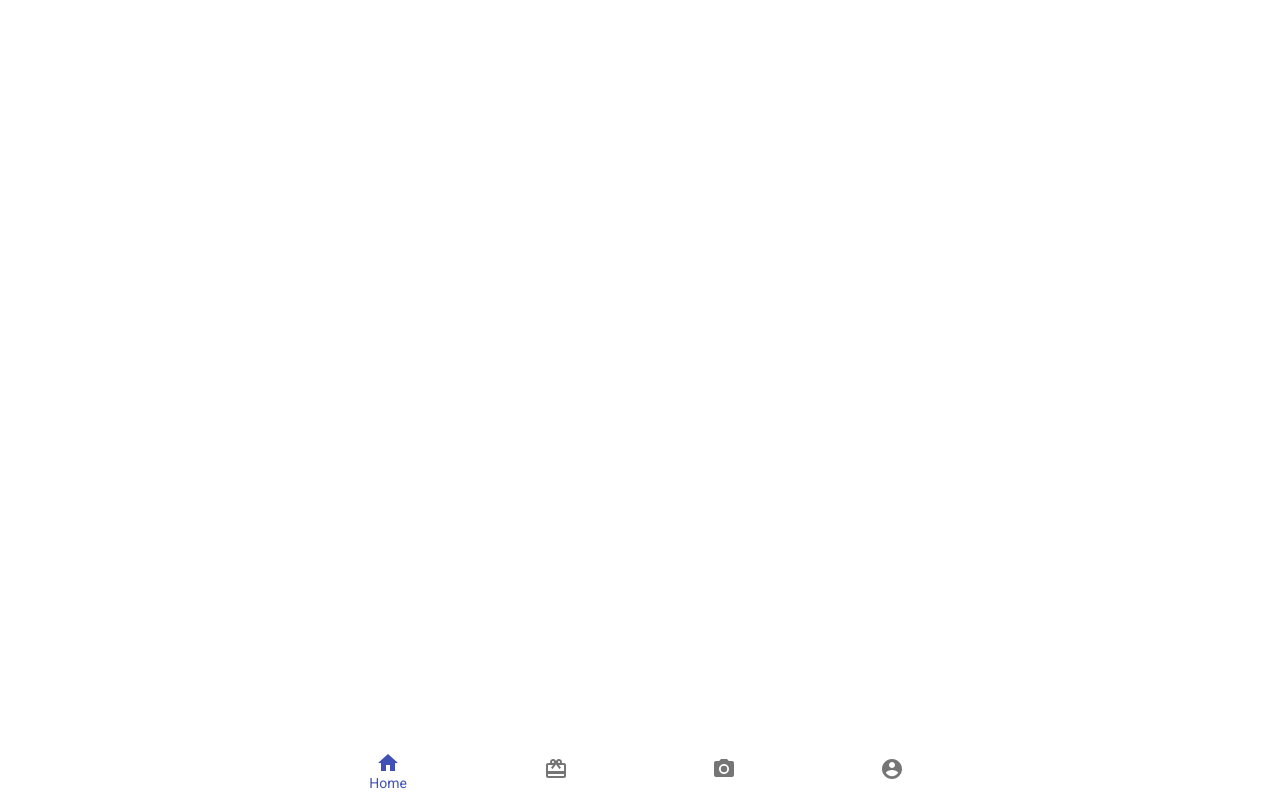
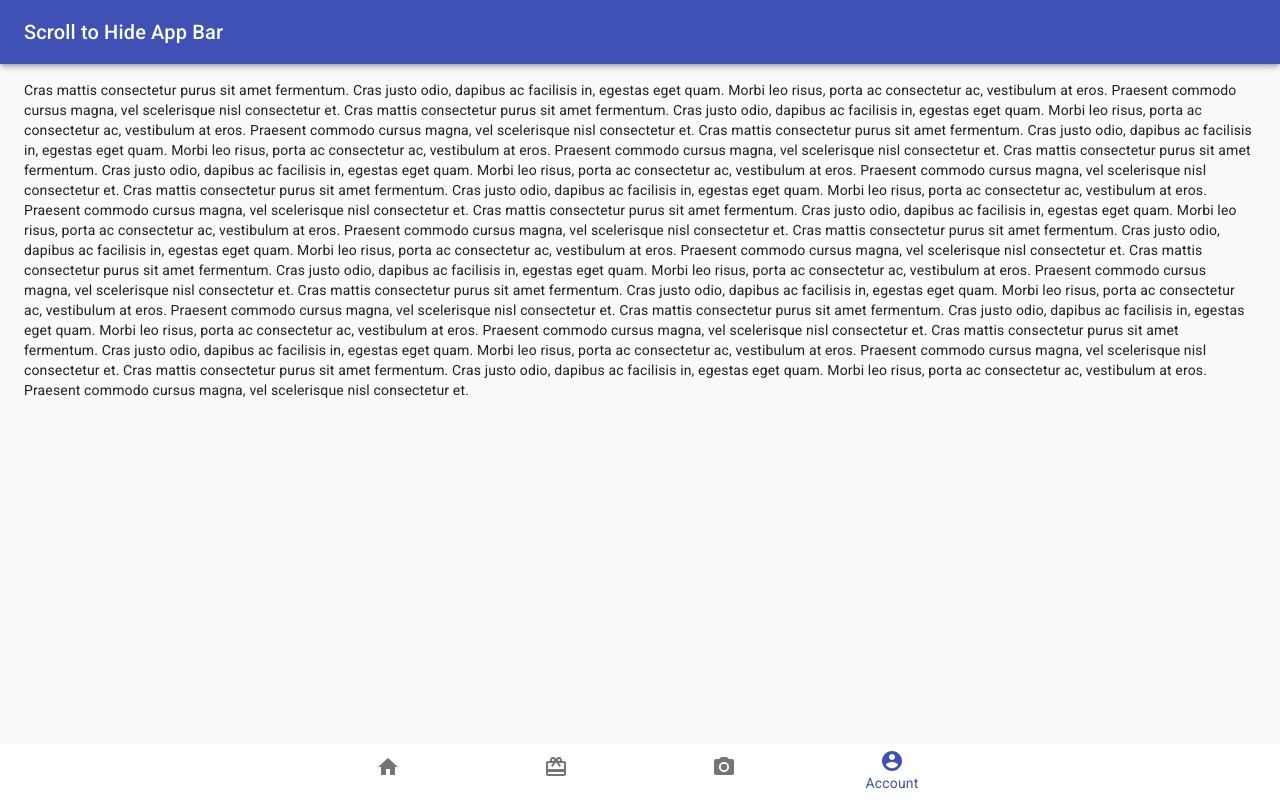
Before and after one commit to denisstasyev/E-Gifts, a React (Create React App) app in the folder frontend/: page /account in a window 1280 px wide. Built offline with nearby package versions, Linux system fonts and the light colour scheme.

Commit message:
Do Bottom Navigation and prepare for Redux

```diff
--- a/frontend/package.json
+++ b/frontend/package.json
@@ -8,8 +8,10 @@
     "@material-ui/icons": "^4.4.3",
     "react": "^16.9.0",
     "react-dom": "^16.9.0",
+    "react-redux": "^7.1.1",
     "react-router-dom": "^5.1.1",
-    "react-scripts": "^3.1.2"
+    "react-scripts": "^3.1.2",
+    "redux": "^4.0.4"
   },
   "scripts": {
     "start": "react-scripts start",
--- a/frontend/src/App.js
+++ b/frontend/src/App.js
@@ -1,17 +1,26 @@
 import React from "react";
-// import { BrowserRouter, Route, Switch } from "react-router-dom";
+import { BrowserRouter, Switch, Route, Redirect } from "react-router-dom";
+
+import Home from "containers/Home";
+import Gallery from "containers/Gallery";
 
 import LabelBottomNavigation from "components/LabelBottomNavigation";
 
 function App() {
   return (
-    <div className="App">
-      <LabelBottomNavigation />
-      {/* <BrowserRouter> */}
-      {/* <Router history={hist}> */}
-      {/* <Switch><Route path="/" component={LandingPage} /></Switch> */}
-      {/* </Router> */}
-      {/* </BrowserRouter> */}
+    <div>
+      <BrowserRouter>
+        <Switch>
+          <Route exact path="/">
+            <Redirect to="/home" />
+          </Route>
+          <Route path="/home" component={Home} />
+          <Route path="/gallery" component={Gallery} />
+          <Route path="/camera" component={Gallery} />
+          <Route path="/account" component={Gallery} />
+        </Switch>
+        <LabelBottomNavigation />
+      </BrowserRouter>
     </div>
   );
 }
--- a/frontend/src/components/LabelBottomNavigation.js
+++ b/frontend/src/components/LabelBottomNavigation.js
@@ -1,4 +1,5 @@
 import React from "react";
+import { NavLink, withRouter } from "react-router-dom";
 import { makeStyles } from "@material-ui/core/styles";
 
 import BottomNavigation from "@material-ui/core/BottomNavigation";
@@ -13,14 +14,17 @@ const useStyles = makeStyles({
   root: {
     width: "100%",
     position: "fixed",
-    bottom: 0
-    // backgroundColor: "#00ffcd"
+    bottom: "0"
   }
 });
 
-export default function LabelBottomNavigation() {
+export default withRouter(props => {
   const classes = useStyles();
-  const [value, setValue] = React.useState("home");
+  const [value, setValue] = React.useState(props.location.pathname);
+
+  React.useEffect(() => {
+    setValue(props.location.pathname);
+  });
 
   const handleChange = (event, newValue) => {
     setValue(newValue);
@@ -32,22 +36,34 @@ export default function LabelBottomNavigation() {
       onChange={handleChange}
       className={classes.root}
     >
-      <BottomNavigationAction label="Home" value="home" icon={<HomeIcon />} />
+      <BottomNavigationAction
+        label="Home"
+        value="/home"
+        icon={<HomeIcon />}
+        component={NavLink}
+        to="/home"
+      />
       <BottomNavigationAction
         label="Gallery"
-        value="gallery"
+        value="/gallery"
         icon={<GalleryIcon />}
+        component={NavLink}
+        to="/gallery"
       />
       <BottomNavigationAction
         label="Camera"
-        value="camera"
+        value="/camera"
         icon={<CameraIcon />}
+        component={NavLink}
+        to="/camera"
       />
       <BottomNavigationAction
         label="Account"
-        value="account"
+        value="/account"
         icon={<AccountIcon />}
+        component={NavLink}
+        to="/account"
       />
     </BottomNavigation>
   );
-}
+});
--- /dev/null
+++ b/frontend/src/containers/Gallery.js
@@ -0,0 +1,62 @@
+import React from "react";
+import PropTypes from "prop-types";
+import AppBar from "@material-ui/core/AppBar";
+import Toolbar from "@material-ui/core/Toolbar";
+import Typography from "@material-ui/core/Typography";
+import CssBaseline from "@material-ui/core/CssBaseline";
+import useScrollTrigger from "@material-ui/core/useScrollTrigger";
+import Box from "@material-ui/core/Box";
+import Container from "@material-ui/core/Container";
+import Slide from "@material-ui/core/Slide";
+
+function HideOnScroll(props) {
+  const { children, window } = props;
+  // Note that you normally won't need to set the window ref as useScrollTrigger
+  // will default to window.
+  // This is only being set here because the demo is in an iframe.
+  const trigger = useScrollTrigger({ target: window ? window() : undefined });
+
+  return (
+    <Slide appear={false} direction="down" in={!trigger}>
+      {children}
+    </Slide>
+  );
+}
+
+HideOnScroll.propTypes = {
+  children: PropTypes.element.isRequired,
+  /**
+   * Injected by the documentation to work in an iframe.
+   * You won't need it on your project.
+   */
+  window: PropTypes.func
+};
+
+export default function HideAppBar(props) {
+  return (
+    <React.Fragment>
+      <CssBaseline />
+      <HideOnScroll {...props}>
+        <AppBar>
+          <Toolbar>
+            <Typography variant="h6">Scroll to Hide App Bar</Typography>
+          </Toolbar>
+        </AppBar>
+      </HideOnScroll>
+      <Toolbar />
+      <Container>
+        <Box my={2}>
+          {[...new Array(12)]
+            .map(
+              () => `Cras mattis consectetur purus sit amet fermentum.
+Cras justo odio, dapibus ac facilisis in, egestas eget quam.
+Morbi leo risus, porta ac consectetur ac, vestibulum at eros.
+Praesent commodo cursus magna, vel scelerisque nisl consectetur et.`
+            )
+            .join("\n")}
+        </Box>
+      </Container>
+      <Toolbar />
+    </React.Fragment>
+  );
+}
--- /dev/null
+++ b/frontend/src/containers/Home.js
@@ -0,0 +1,147 @@
+// import React from "react";
+// import { makeStyles } from "@material-ui/core/styles";
+// import AppBar from "@material-ui/core/AppBar";
+// import Toolbar from "@material-ui/core/Toolbar";
+// import Typography from "@material-ui/core/Typography";
+// import Button from "@material-ui/core/Button";
+// import IconButton from "@material-ui/core/IconButton";
+
+// import Icon from "@material-ui/core/Icon";
+
+// const useStyles = makeStyles(theme => ({
+//   root: {
+//     flexGrow: 1
+//   },
+//   menuButton: {
+//     marginRight: theme.spacing(2)
+//   },
+//   title: {
+//     flexGrow: 1
+//   }
+// }));
+
+// export default function ButtonAppBar() {
+//   const classes = useStyles();
+
+//   return (
+//     <div className={classes.root}>
+//       <AppBar position="static">
+//         <Toolbar>
+//           <IconButton
+//             edge="start"
+//             className={classes.menuButton}
+//             color="inherit"
+//             aria-label="menu"
+//           >
+//             <img
+//               //   className={classes.imageIcon}
+//               src="/static/logos/transparent.svg"
+//             />
+//           </IconButton>
+//           <Typography variant="h6" className={classes.title}>
+//             E-Gifts
+//           </Typography>
+//         </Toolbar>
+//       </AppBar>
+//     </div>
+//   );
+// }
+
+import React from "react";
+import PropTypes from "prop-types";
+import AppBar from "@material-ui/core/AppBar";
+import Toolbar from "@material-ui/core/Toolbar";
+import Typography from "@material-ui/core/Typography";
+import { makeStyles } from "@material-ui/core/styles";
+import CssBaseline from "@material-ui/core/CssBaseline";
+import useScrollTrigger from "@material-ui/core/useScrollTrigger";
+import Box from "@material-ui/core/Box";
+import Container from "@material-ui/core/Container";
+import Fab from "@material-ui/core/Fab";
+import KeyboardArrowUpIcon from "@material-ui/icons/KeyboardArrowUp";
+import Zoom from "@material-ui/core/Zoom";
+
+import LabelBottomNavigation from "components/LabelBottomNavigation";
+
+const useStyles = makeStyles(theme => ({
+  root: {
+    position: "fixed",
+    bottom: theme.spacing(2),
+    right: theme.spacing(2)
+    // display: "flex",
+    // flexGrow: "1"
+  }
+}));
+
+function ScrollTop(props) {
+  const { children, window } = props;
+  const classes = useStyles();
+  // Note that you normally won't need to set the window ref as useScrollTrigger
+  // will default to window.
+  // This is only being set here because the demo is in an iframe.
+  const trigger = useScrollTrigger({
+    target: window ? window() : undefined,
+    disableHysteresis: true,
+    threshold: 100
+  });
+
+  const handleClick = event => {
+    const anchor = (event.target.ownerDocument || document).querySelector(
+      "#back-to-top-anchor"
+    );
+
+    if (anchor) {
+      anchor.scrollIntoView({ behavior: "smooth", block: "center" });
+    }
+  };
+
+  return (
+    <Zoom in={trigger}>
+      <div onClick={handleClick} role="presentation" className={classes.root}>
+        {children}
+      </div>
+    </Zoom>
+  );
+}
+
+ScrollTop.propTypes = {
+  children: PropTypes.element.isRequired,
+  /**
+   * Injected by the documentation to work in an iframe.
+   * You won't need it on your project.
+   */
+  window: PropTypes.func
+};
+
+export default function BackToTop(props) {
+  return (
+    <React.Fragment>
+      <CssBaseline />
+      <AppBar>
+        <Toolbar>
+          <Typography variant="h6">Scroll to see button</Typography>
+        </Toolbar>
+      </AppBar>
+      <Toolbar id="back-to-top-anchor" />
+      <Container>
+        <Box my={2}>
+          {[...new Array(12)]
+            .map(
+              () => `Cras mattis consectetur purus sit amet fermentum.
+Cras justo odio, dapibus ac facilisis in, egestas eget quam.
+Morbi leo risus, porta ac consectetur ac, vestibulum at eros.
+Praesent commodo cursus magna, vel scelerisque nisl consectetur et.`
+            )
+            .join("\n")}
+        </Box>
+      </Container>
+      <ScrollTop {...props}>
+        <Fab color="secondary" size="large" aria-label="scroll back to top">
+          <KeyboardArrowUpIcon />
+        </Fab>
+      </ScrollTop>
+      <Toolbar />
+      <LabelBottomNavigation />
+    </React.Fragment>
+  );
+}
--- a/frontend/src/index.css
+++ b/frontend/src/index.css
@@ -7,7 +7,7 @@ body {
   -moz-osx-font-smoothing: grayscale;
 }
 
-code {
+/* code {
   font-family: source-code-pro, Menlo, Monaco, Consolas, "Courier New",
     monospace;
-}
+} */
--- a/frontend/src/index.js
+++ b/frontend/src/index.js
@@ -1,10 +1,29 @@
 import React from "react";
 import ReactDOM from "react-dom";
+import { createStore, combineReducers } from "redux";
+import { Provider } from "react-redux";
+
 import "./index.css";
+
 import App from "./App";
-import * as serviceWorker from "./unused/serviceWorker";
+import userReducer from "store/reducers/user";
+// import * as serviceWorker from "./unused/serviceWorker";
 
-ReactDOM.render(<App />, document.getElementById("root"));
+// const rootReducer = combineReducers({
+//   userReducer
+// });
+
+// const store = createStore(
+//   rootReducer,
+//   window.__REDUX_DEVTOOLS_EXTENSION__ && window.__REDUX_DEVTOOLS_EXTENSION__()
+// );
+
+ReactDOM.render(
+  // <Provider store={store}>
+  <App />,
+  // </Provider>,
+  document.getElementById("root")
+);
 
 // If you want your app to work offline and load faster, you can change
 // unregister() to register() below. Note this comes with some pitfalls.
```
Also changed, not shown: frontend/src/containers/Account.js (added), frontend/src/containers/Camera.js (added), frontend/src/static/logos/transparent.svg (added), frontend/src/store/actionTypes.js (added), frontend/src/store/reducers/user.js (added), 1 other file (tests, documents, lock files or other folders).
